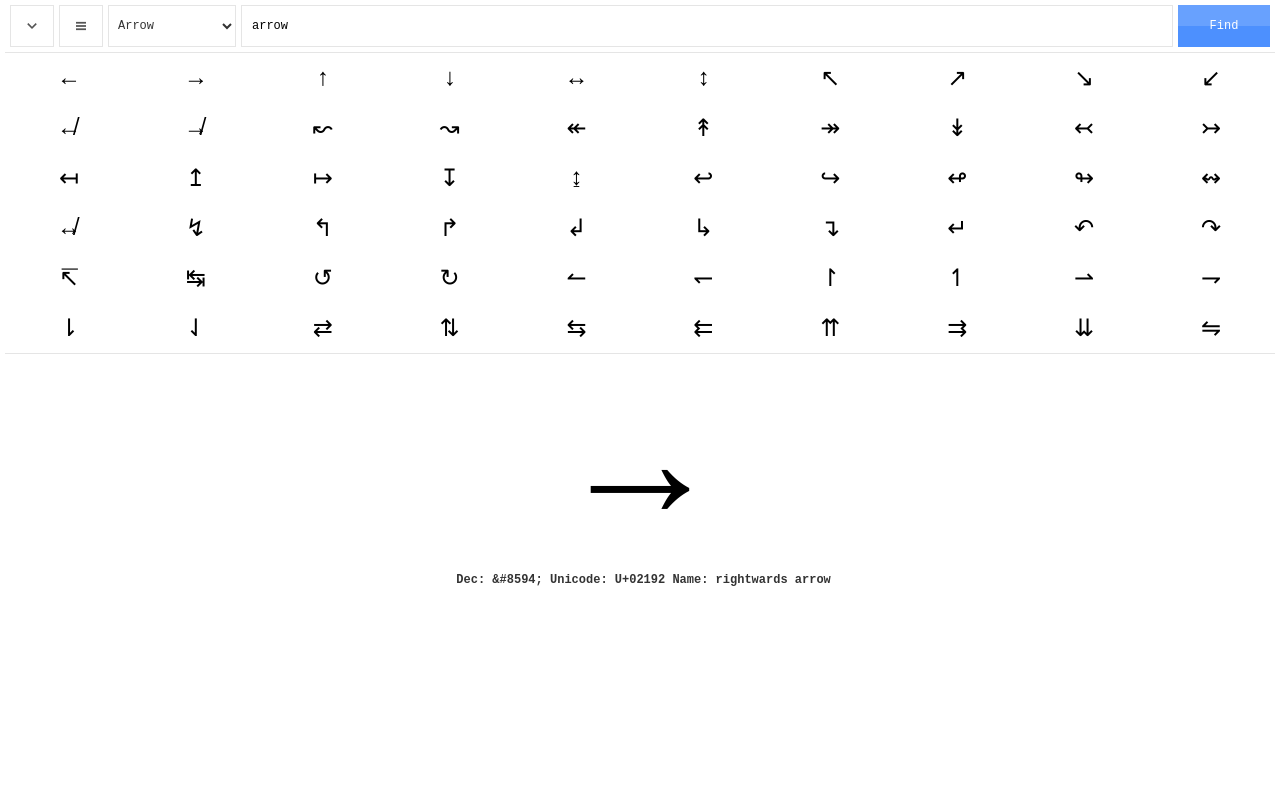
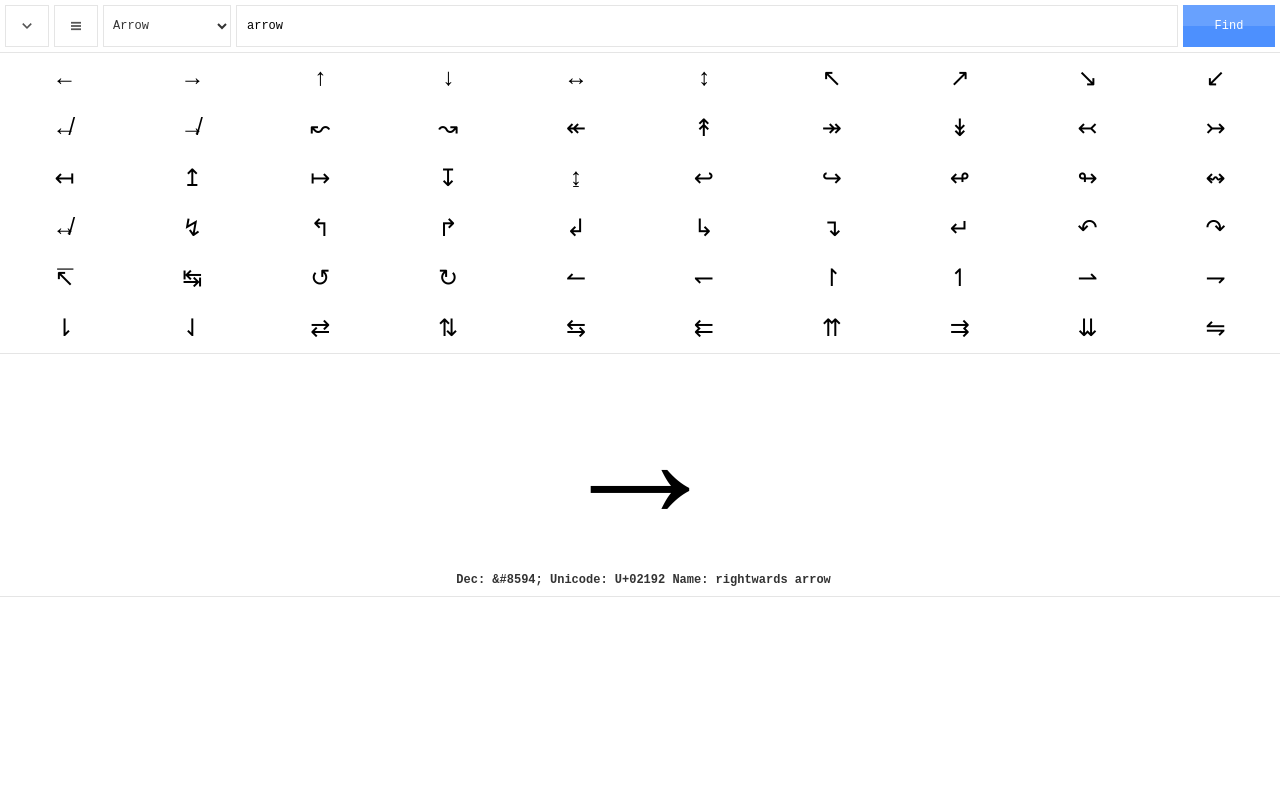
Before and after one commit to moristong/symbol-finder, a browser extension: page data/interface/index.html in a window 1280 px wide. Drawn offline with Linux system fonts and the light colour scheme.

Commit message:
Add files via upload

```diff
--- a/data/interface/index.css
+++ b/data/interface/index.css
@@ -295,6 +295,10 @@ body {
   display: block;
 }
 
+html[context='webapp'] body {
+  width: 100%;
+}
+
 html[context='webapp'] #explore,
 html[context='webapp'] .toolbar {
   display: none;
--- a/data/interface/index.js
+++ b/data/interface/index.js
@@ -1,6 +1,6 @@
 var background = (function () {
   var tmp = {};
-  if (chrome.runtime && chrome.runtime.onMessage) {
+  if (chrome && chrome.runtime && chrome.runtime.onMessage) {
     chrome.runtime.onMessage.addListener(function (request) {
       for (var id in tmp) {
         if (tmp[id] && (typeof tmp[id] === "function")) {
@@ -324,22 +324,6 @@ var config  = {
                 });
               }
               /*  */
-              extra.addEventListener("click", function () {
-                config.extra();
-              });
-              /*  */
-              find.addEventListener("click", function () {
-                config.app.fill(search.value);
-              });
-              /*  */
-              reload.addEventListener("click", function () {
-                document.location.reload();
-              });
-              /*  */
-              search.addEventListener("input", function (e) {
-                config.app.fill(e.target.value);
-              });
-              /*  */
               select.addEventListener("change", function (e) {
                 search.value = e.target.value;
                 config.app.fill(search.value);
@@ -361,14 +345,12 @@ var config  = {
                 toggle.setAttribute("title", state === "hide" ? "Show icon categories" : "Hide icon categories");
               });
               /*  */
-              if (config.port.name === "webapp") {
-                document.body.style.width = "calc(100% - 10px)";
-                document.querySelector("#detail").style.borderBottom = "0";
-                document.querySelector("#search").style.borderSpacing = "5px 0";
-              } else {
-                support.addEventListener("click", function () {background.send("support")});
-                donation.addEventListener("click", function () {background.send("donation")});
-              }
+              extra.addEventListener("click", function () {config.extra()});
+              reload.addEventListener("click", function () {document.location.reload()});
+              find.addEventListener("click", function () {config.app.fill(search.value)});
+              support.addEventListener("click", function () {background.send("support")});
+              donation.addEventListener("click", function () {background.send("donation")});
+              search.addEventListener("input", function (e) {config.app.fill(e.target.value)});
               /*  */
               if (navigator.userAgent.indexOf("Edg") !== -1) document.getElementById("explore").style.display = "none";
               search.value = config.storage.read("symbol.keyword") !== undefined ? config.storage.read("symbol.keyword") : "arrow";
```
